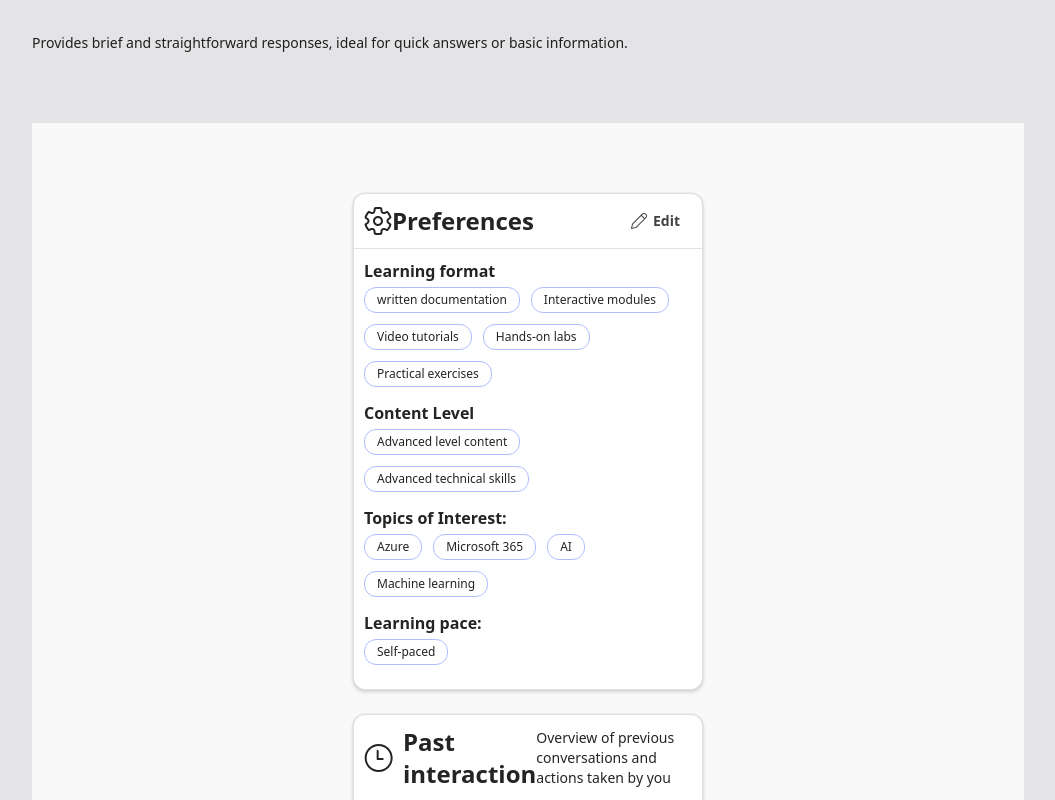
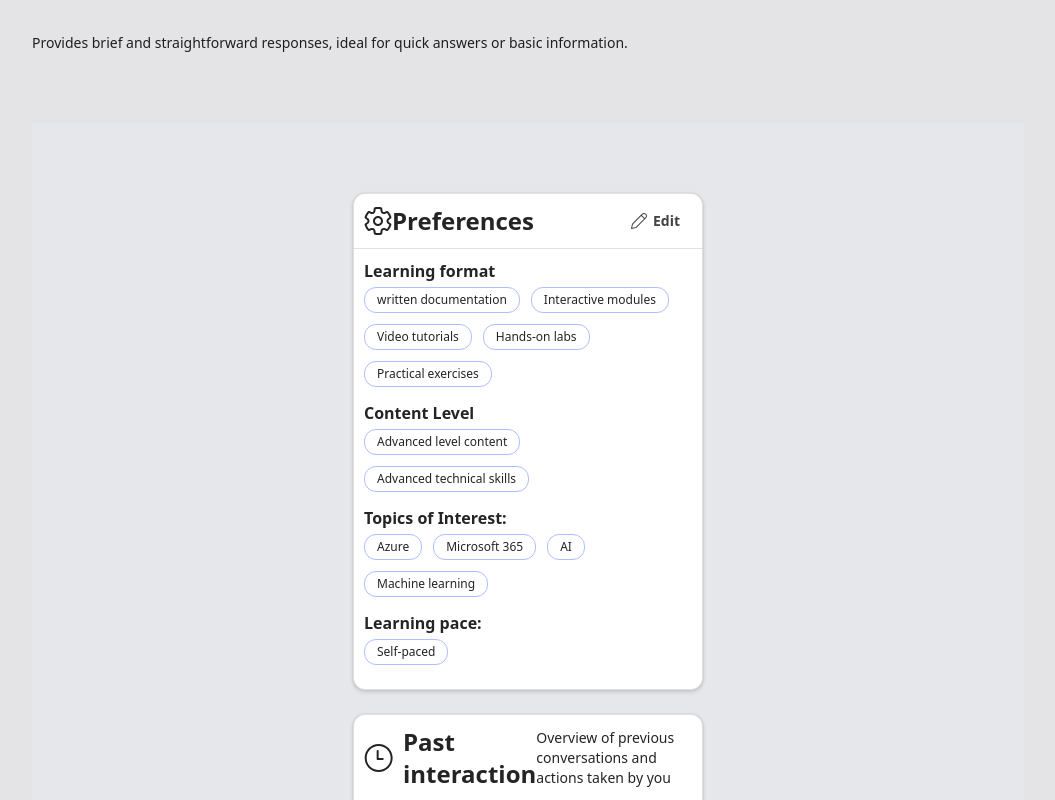
Before and after one commit to carlosUX/figma-to-pixels-craft, a React (Vite) app: page / in a window 1280 px wide. Shown: the part 360-1160 px from the top of the page, without its empty margins (112-1167 px from the left). Built offline with nearby package versions, Linux system fonts and the light colour scheme.

Commit message:
Visual edit in Lovable
Edited UI in Lovable

```diff
--- a/src/pages/Index.tsx
+++ b/src/pages/Index.tsx
@@ -12,7 +12,7 @@ const Index: React.FC = () => {
         <main className="flex flex-col items-center px-36 py-[26px] max-md:p-5 max-sm:p-[15px] bg-zinc-200">
           <InputSection />
           {/* RelatedInformation /> */}
-          <div className="flex flex-wrap justify-center gap-6 bg-[rgba(250,250,250,0.98)] px-[141px] py-[70px] max-md:p-5 max-sm:flex-col max-sm:items-center max-sm:p-[15px]">
+          <div className="flex flex-wrap justify-center gap-6 px-[141px] py-[70px] max-md:p-5 max-sm:flex-col max-sm:items-center max-sm:p-[15px] bg-gray-200">
             <PreferencesCard />
             <PastInteractionCard />
             <GoalsCard />
```
